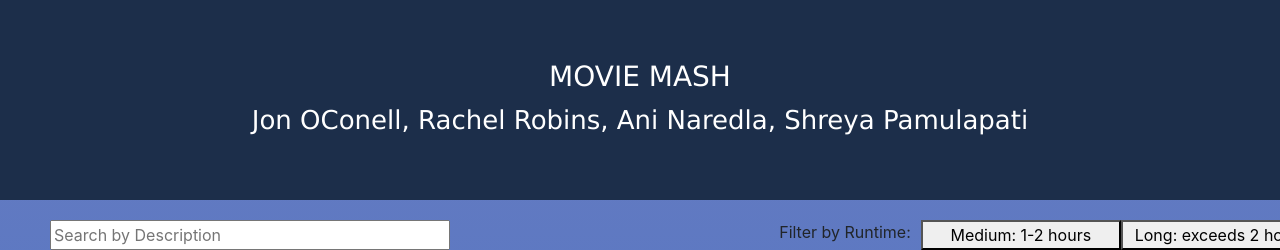
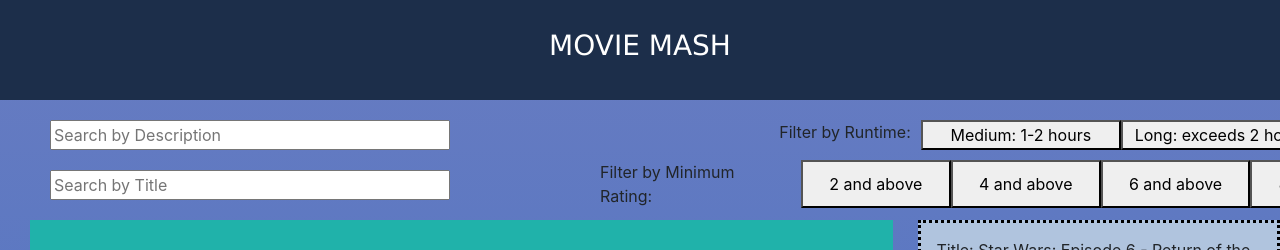
Before and after one commit to JJOC0205/275-final-project, a React (Create React App) app: page / in a window 1280 px wide. Shown: the top 250 px of the page. Built offline with nearby package versions, Linux system fonts and the light colour scheme.

Commit message:
changed banner

```diff
--- a/src/App.css
+++ b/src/App.css
@@ -1,5 +1,5 @@
 .App {
-    text-align: center;
+    text-align: left;
     background: linear-gradient(to bottom, #697cc1, #376dc4);
 }
 
@@ -17,7 +17,7 @@
 .App-header {
     width: 100%;
     background-color: #1c2e4a;
-    height: 200px;
+    height: 100px;
     display: flex;
     flex-direction: column;
     align-items: center;
--- a/src/App.tsx
+++ b/src/App.tsx
@@ -13,7 +13,6 @@ function App(): JSX.Element {
         <div className="App">
             <header className="App-header">
                 <h3>MOVIE MASH</h3>
-                Jon OConell, Rachel Robins, Ani Naredla, Shreya Pamulapati
             </header>
             <DndProvider backend={HTML5Backend}>
                 <CentralItemList></CentralItemList>
```
